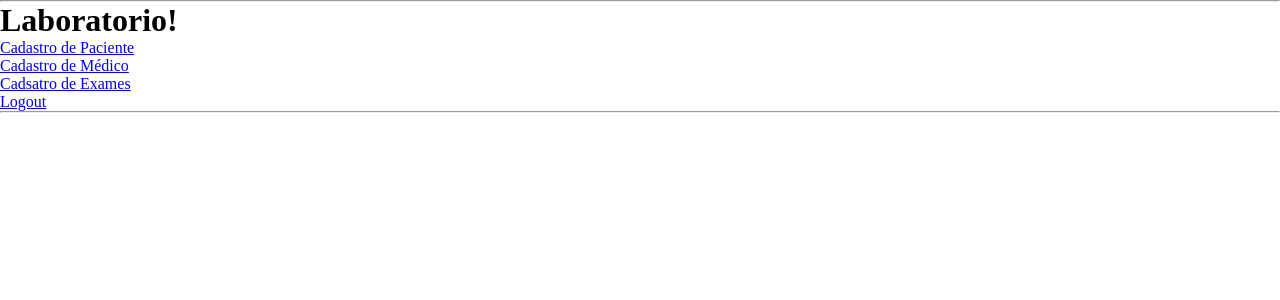
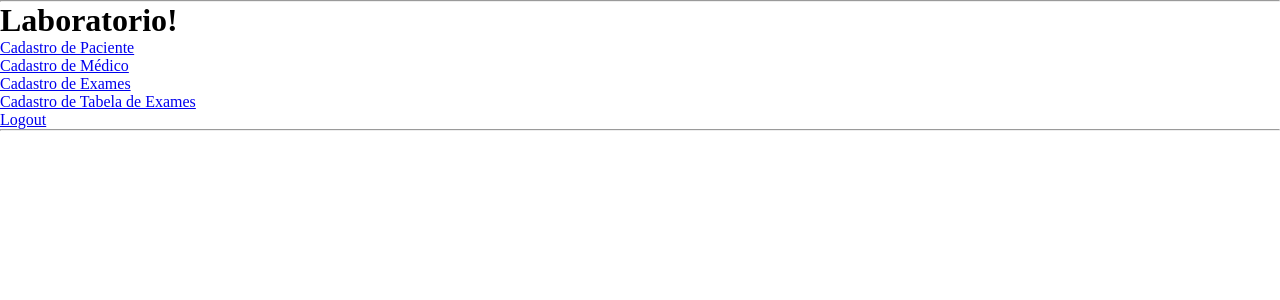
Before and after one commit to vitimm144/laboratorio, a Django app: page / in a window 1280 px wide. Shown: the part 150-450 px from the top of the page. Run offline with Django 3.2, Linux system fonts and the light colour scheme; the visitor is signed in with stand-in values (Sample User, id 1); some libraries are stand-ins or nearby versions.

Commit message:
Acrescentado linha para visualização do cadastro da tabela de exames

```diff
--- a/cadastro/templates/index.html
+++ b/cadastro/templates/index.html
@@ -4,6 +4,7 @@
 <h1>Laboratorio!</h1>
 <a href="/paciente/new" class="btn-btn-danger"> Cadastro de Paciente </a><br>
 <a href="/medico/new" class="btn-btn-danger">Cadastro de Médico</a><br>
-<a href="/exame/new" class="btn-btn-danger">Cadsatro de Exames</a><br>
+<a href="/exame/new" class="btn-btn-danger">Cadastro de Exames</a><br>
+<a href="/tabela_exames/new" class="btn-btn-danger">Cadastro de Tabela de Exames</a><br>
 <a href="/login" class="btn-btn-danger"> Logout </a>
 {% endblock content %}
```
